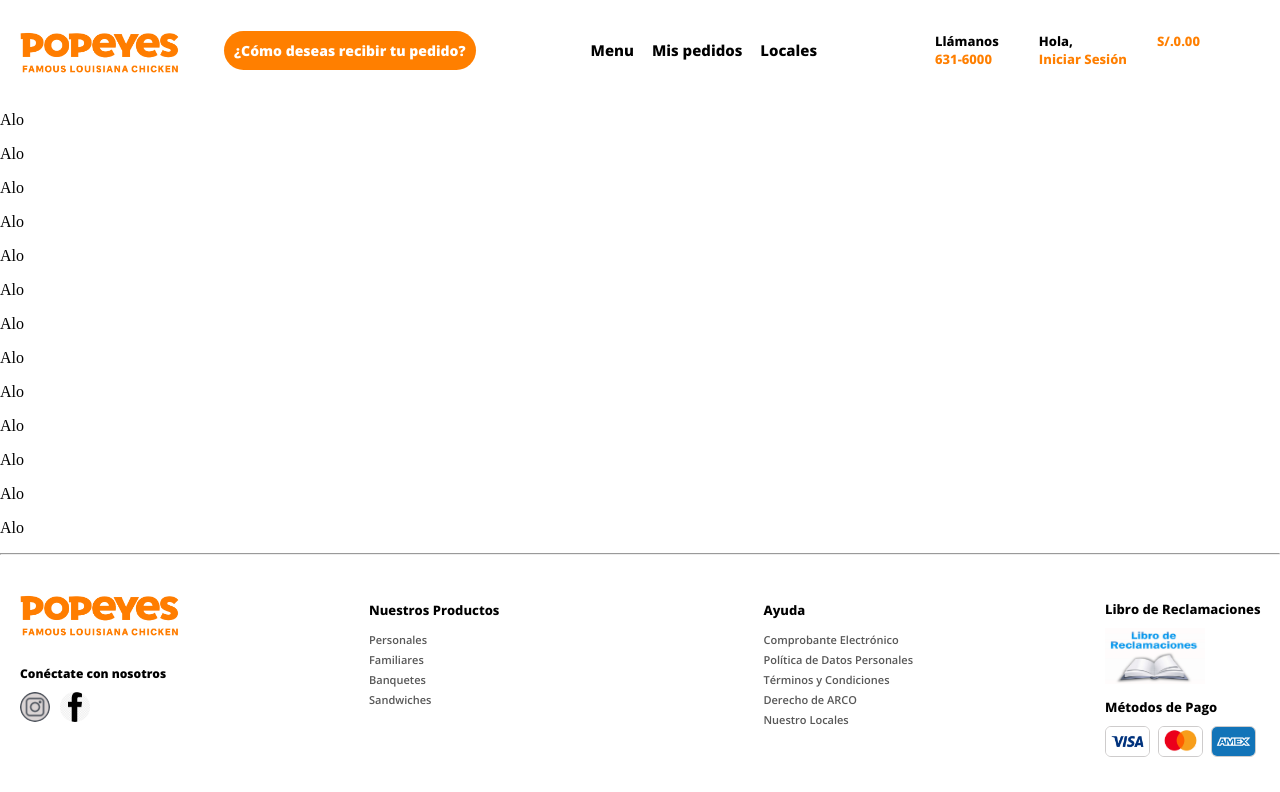
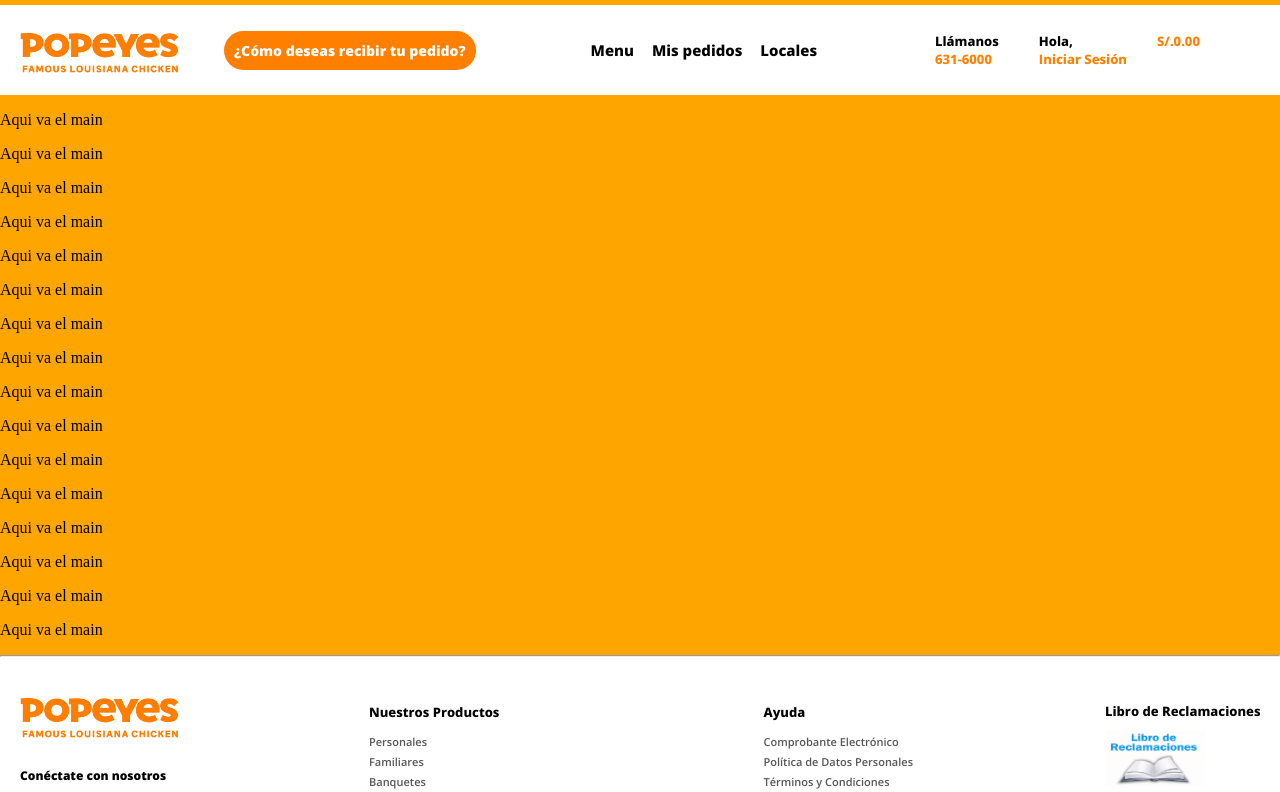
Before and after one commit to FernandoAsto04/PrograWeb, a React (Vite) app in the folder Frontend/popeyes-front/: page / in a window 1280 px wide. Shown: the top 792 px of the page. Built offline with nearby package versions, Linux system fonts and the light colour scheme.

Commit message:
footer ya esta

```diff
--- a/Frontend/popeyes-front/src/App.css
+++ b/Frontend/popeyes-front/src/App.css
@@ -1,3 +1,3 @@
 body{
-    background-color: white;
+    background-color: orange;
 }
--- a/Frontend/popeyes-front/src/App.jsx
+++ b/Frontend/popeyes-front/src/App.jsx
@@ -6,21 +6,24 @@ function App() {
   return (
     <>
       <Header/>
-      <p>Alo</p>
-      <p>Alo</p>
-      <p>Alo</p>
-      <p>Alo</p>
-      <p>Alo</p>
-      <p>Alo</p>
-      <p>Alo</p>
-      <p>Alo</p>
+      <p>Aqui va el main</p>
+      <p>Aqui va el main</p>
+      <p>Aqui va el main</p>
+      <p>Aqui va el main</p>
 
+      <p>Aqui va el main</p>
+      <p>Aqui va el main</p>
+      <p>Aqui va el main</p>
+      <p>Aqui va el main</p>
+      <p>Aqui va el main</p>
+      <p>Aqui va el main</p>
+      <p>Aqui va el main</p>
+      <p>Aqui va el main</p>
+      <p>Aqui va el main</p>
+      <p>Aqui va el main</p>
+      <p>Aqui va el main</p>
+      <p>Aqui va el main</p>
 
-      <p>Alo</p>
-      <p>Alo</p>
-      <p>Alo</p>
-      <p>Alo</p>
-      <p>Alo</p>
 
       <Footer/>
     </>
--- a/Frontend/popeyes-front/src/modules/widgets/components/header.css
+++ b/Frontend/popeyes-front/src/modules/widgets/components/header.css
@@ -5,8 +5,8 @@
 }
 
 body{
-    margin: 0;
-    padding: 0;
+   margin: 0;
+   padding: 0;
 }
 
 .nav{
@@ -18,6 +18,9 @@ body{
 
     font-family: 'Open Sans';
 
+    position:sticky;
+    top: 0;
+    margin: auto;
 }
 
 .container-img{
```
